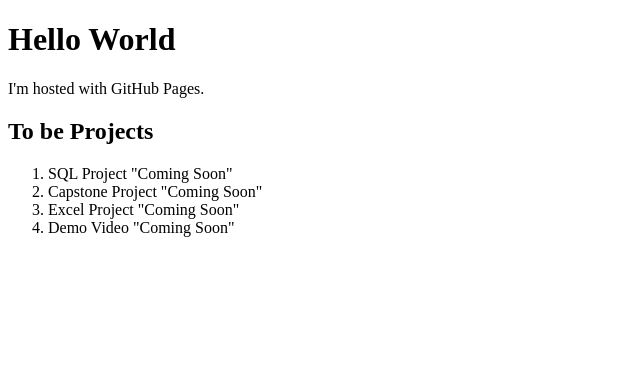
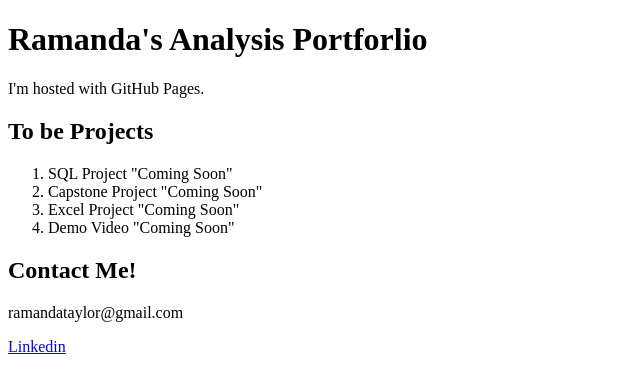
Before and after one commit to rtaylor3825/rtaylor3825.github.io, a plain HTML site: page index.html in a window 1280 px wide. Shown: the whole page, without its empty margins (0-640 px from the left). Drawn offline with Linux system fonts and the light colour scheme.

Commit message:
Update index.html

```diff
--- a/index.html
+++ b/index.html
@@ -1,7 +1,7 @@
 <!DOCTYPE html>
 <html>
 <body>
-<h1>Hello World</h1>
+<h1>Ramanda's Analysis Portforlio</h1>
 <p>I'm hosted with GitHub Pages.</p>
 
 
@@ -14,7 +14,9 @@
 </ol>
 
 
-
+<h2> Contact Me!</h2>
+<p> ramandataylor@gmail.com</p>
+<a href="www.linkedin.com/in/ramanda-taylor" >Linkedin</a>
 
 
 </body>
```
